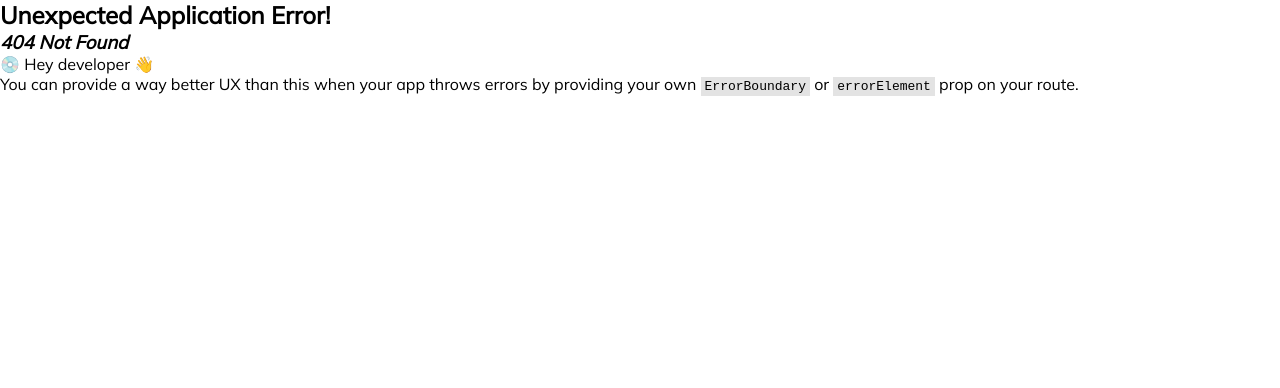
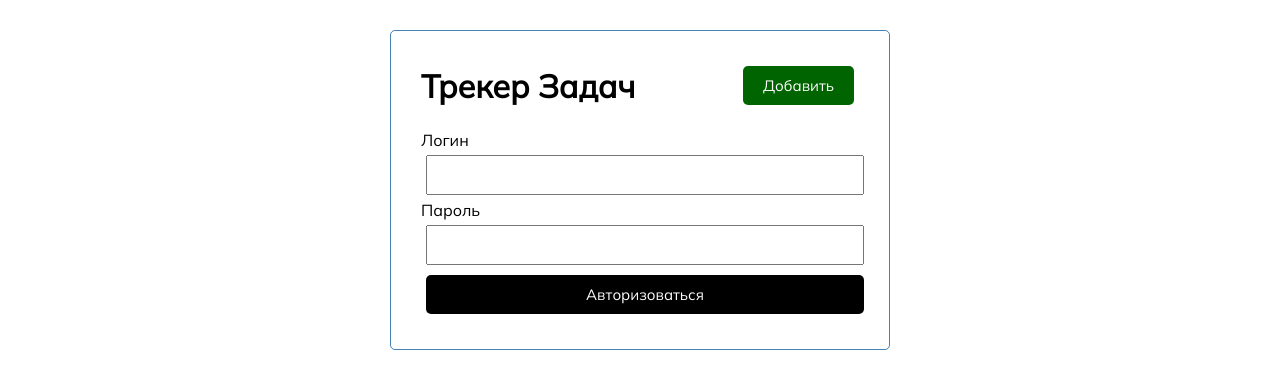
Before and after one commit to timeking/react-task-tracker, a React (Create React App) app: page /login in a window 1280 px wide. Before the commit this address had no page. Shown: the top 388 px of the page. Built offline with nearby package versions, Linux system fonts and the light colour scheme; the HTML template or start-up script is replaced by a standard one.

Commit message:
Add login

```diff
--- /dev/null
+++ b/src/Login.js
@@ -0,0 +1,42 @@
+import React, { useState } from 'react'
+
+
+const Login = () => {
+  const [login, setLogin] = useState("");
+  const [password, setPassword] = useState("");
+  const [result, setResult] = useState("");
+
+  const onSubmit = (event, login, password) => {
+    event.preventDefault();
+    setResult(
+      (<p>Попытка залогиниться '{login}' под паролем '{password}'</p>)
+    );
+  }
+
+  return (
+    <div>
+      <form onSubmit={(event) => onSubmit(event, login, password)}>
+        <span className='form-control'>
+          <label>
+            Логин
+            <input type='text' value={login}
+              onChange={(e) => setLogin(e.target.value)}/>
+          </label>
+        </span>
+        <span className='form-control'>
+          <label>
+            Пароль
+            <input type='password' value={password}
+              onChange={(e) => setPassword(e.target.value)}/>
+          </label>
+        </span>
+        <span className='form-control'>
+          <button type='submit' className='btn btn-block'>Авторизоваться</button>
+        </span>
+      </form>
+      {result}
+    </div>
+  )
+}
+
+export default Login
--- a/src/Tasks.js
+++ b/src/Tasks.js
@@ -1,4 +1,8 @@
-import React, { useEffect, useState } from 'react'
+import React, {
+  Fragment,
+  useEffect,
+  useState
+} from 'react'
 import TaskItem from './TaskItem';
 
 
@@ -14,19 +18,17 @@ const Tasks = () => {
   let [hasError, setHasError] = useState(false);
   let [tasks, setTasks] = useState([]);
 
-  useEffect(() => {
+  useEffect(async () => {
     setIsLoading(true);
-    getAllTasks()
-      .then((tasks) => {
-        setTasks(tasks);
-        setHasError(false);
-      })
-      .catch((e) => {
-        setHasError(true);
-      })
-      .finally(() => {
-        setIsLoading(false);
-      });
+    try {
+      const tasks = await getAllTasks();
+      setTasks(tasks);
+      setHasError(false);
+    } catch(e) {
+      setHasError(true);
+    } finally {
+      setIsLoading(false);
+    }
   }, []);
 
   let items;
@@ -35,7 +37,9 @@ const Tasks = () => {
   } else if (hasError) {
     items = (<p>Ошибка запроса сервера</p>);
   } else {
-    items = tasks.map((task) => <TaskItem task={task}/>);
+    items = tasks.map((task) =>
+        <TaskItem key={task.id} task={task}/>
+    );
   }
 
   return (
--- a/src/index.js
+++ b/src/index.js
@@ -1,10 +1,11 @@
-import React, { useEffect, useRef, useState } from 'react';
+import React from 'react';
 import ReactDOM from 'react-dom/client';
 import './index.css';
 import App from './App';
 import { RouterProvider, createBrowserRouter } from 'react-router-dom';
 import Tasks from './Tasks';
 import Task from './Task';
+import Login from './Login';
 
 const router = createBrowserRouter([
   {
@@ -16,6 +17,10 @@ const router = createBrowserRouter([
         element: <Tasks />,
       },
       {
+        path: "/login",
+        element: <Login />,
+      },
+      {
         path: "/tasks/:id",
         element: <Task />,
       },
@@ -23,40 +28,8 @@ const router = createBrowserRouter([
   },
 ]);
 
-const Input = ({label}) => {
-  return (
-    <span className='formControl' style={{display: "block"}}>
-      <label for={label}>{label}</label>
-      <input id={label} type="text"/>
-    </span>
-  );
-}
-
-const Test = () => {
-  console.log(`Компонент отрендерился`);
-  let [name, setName] = useState("");
-  let [surname, setSurname] = useState("");
-
-  const setFullName = (newName, newSurname) => {
-    setName(newName);
-    setSurname(newSurname);
-
-  }
-
-  return (
-    <form>
-      <p>Имя</p>
-      <input type="text" value={name} onChange={(e)=> {setFullName(e.target.value, surname);}}/>
-      <p>Фамилия</p>
-      <input type="text" value={surname} onChange={(e)=> {setFullName(name, e.target.value);}}/>
-    </form>
-  );
-}
-
 
 const root = ReactDOM.createRoot(document.getElementById('root'));
 root.render(
-  <React.StrictMode>
-    <RouterProvider router={router} />
-  </React.StrictMode>
+  <RouterProvider router={router} />
 );
```
